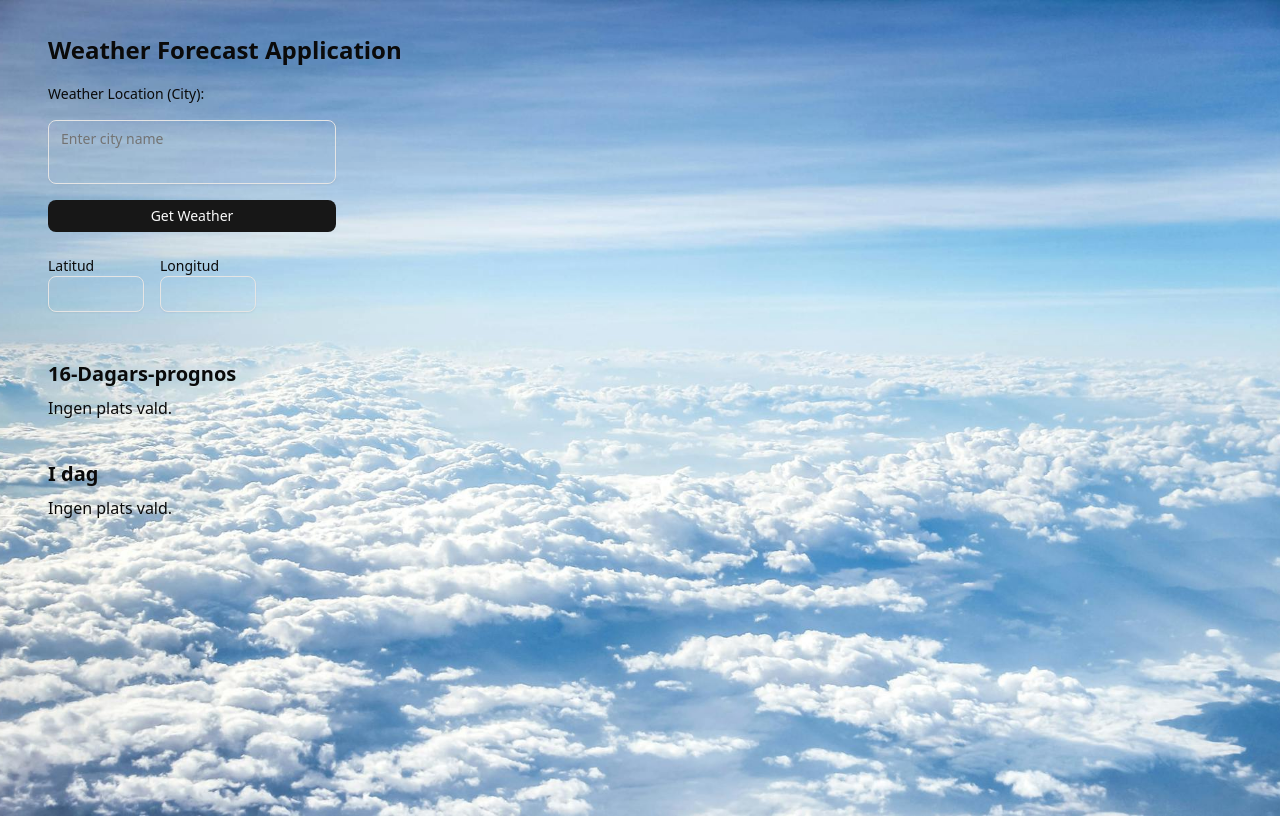
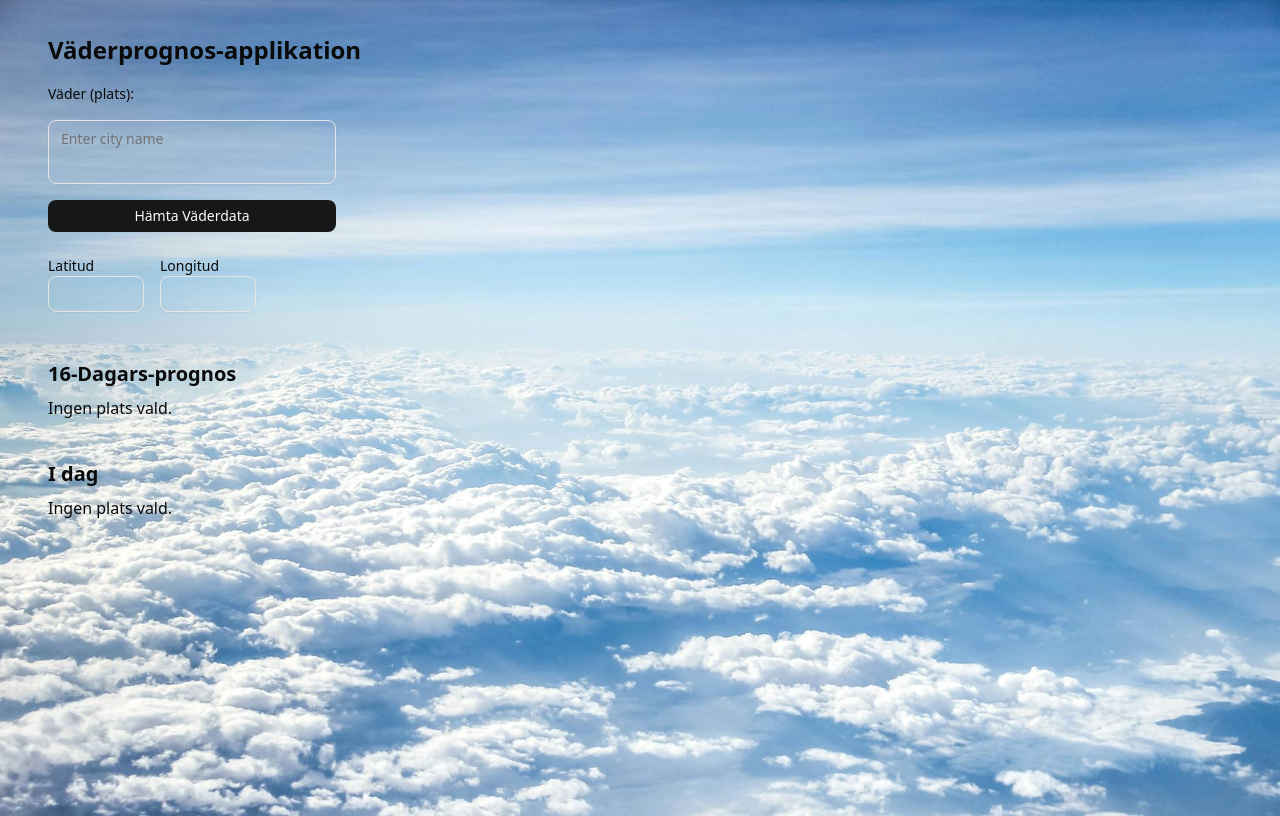
Before and after one commit to filipsjostrand/next-js-weather-project, a Next.js app: page / in a window 1280 px wide. Built offline with nearby package versions, Linux system fonts and the light colour scheme.

Commit message:
FIX language (SV)

```diff
--- a/src/app/page.tsx
+++ b/src/app/page.tsx
@@ -58,8 +58,8 @@ function formatHourTimeWithLineBreak(time: string) {
 
   return (
     <div className="flex flex-col gap-4 p-4">
-          <h1 className="text-[24px] font-bold">Weather Forecast Application</h1>
-        <label className="text-sm">Weather Location (City):</label>
+          <h1 className="text-[24px] font-bold">Väderprognos-applikation</h1>
+        <label className="text-sm">Väder (plats):</label>
 
         <Textarea
           className="w-72 h-8 pt-2 resize-none"
@@ -74,7 +74,7 @@ function formatHourTimeWithLineBreak(time: string) {
           onClick={handleGetCoordinatesAndWeather}
           disabled={loading}
         >
-          {loading ? "Loading..." : "Get Weather"}
+          {loading ? "Laddar..." : "Hämta Väderdata"}
         </Button>
 
         {error && <p className="text-red-500">{error}</p>}
```
